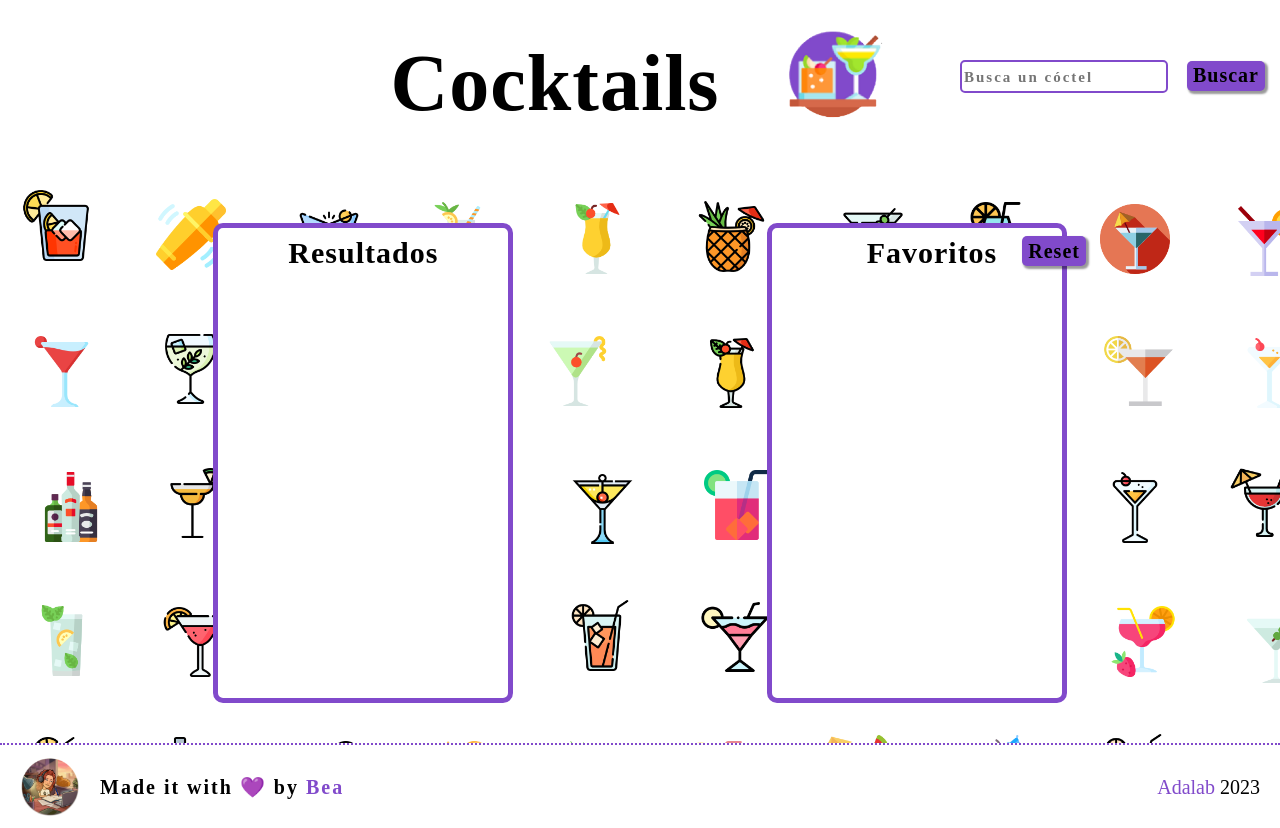
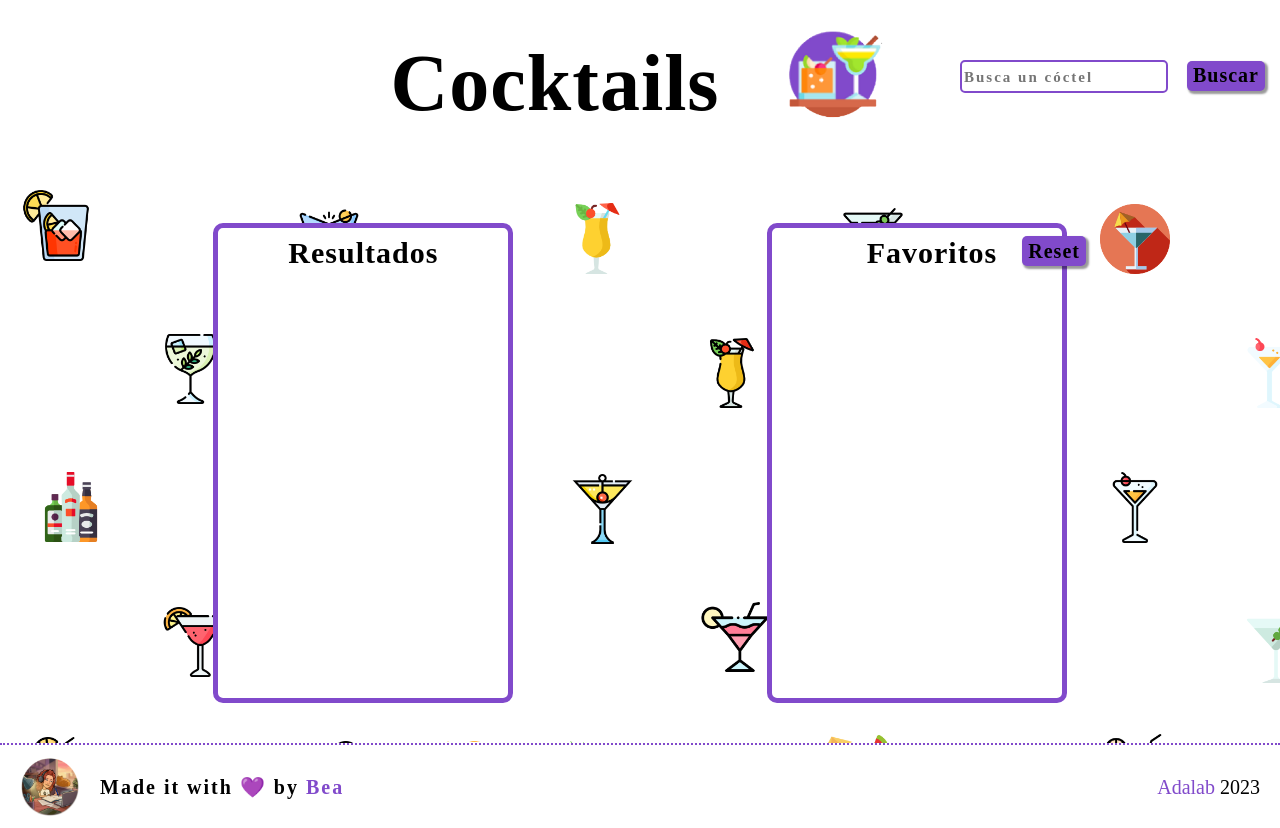
Before and after one commit to Adalab/modulo-2-evaluacion-final-beafig, a website: page docs/index.html in a window 1280 px wide. Drawn offline with Linux system fonts and the light colour scheme; no server answers; a web font is replaced by a local one.

Commit message:
New folder docs modify background

```diff
--- a/src/scss/layout/_body.scss
+++ b/src/scss/layout/_body.scss
@@ -1,6 +1,6 @@
 .main {
   &__section2 {
-    background-image: url("../images/background.png");
+    background-image: url("../images/background2.png");
     display: flex;
     flex-direction: row;
     justify-content: space-evenly;
```
Also changed, not shown: docs/assets/css/main.css, docs/assets/images/background2.png (added), src/images/background2.png (added).
